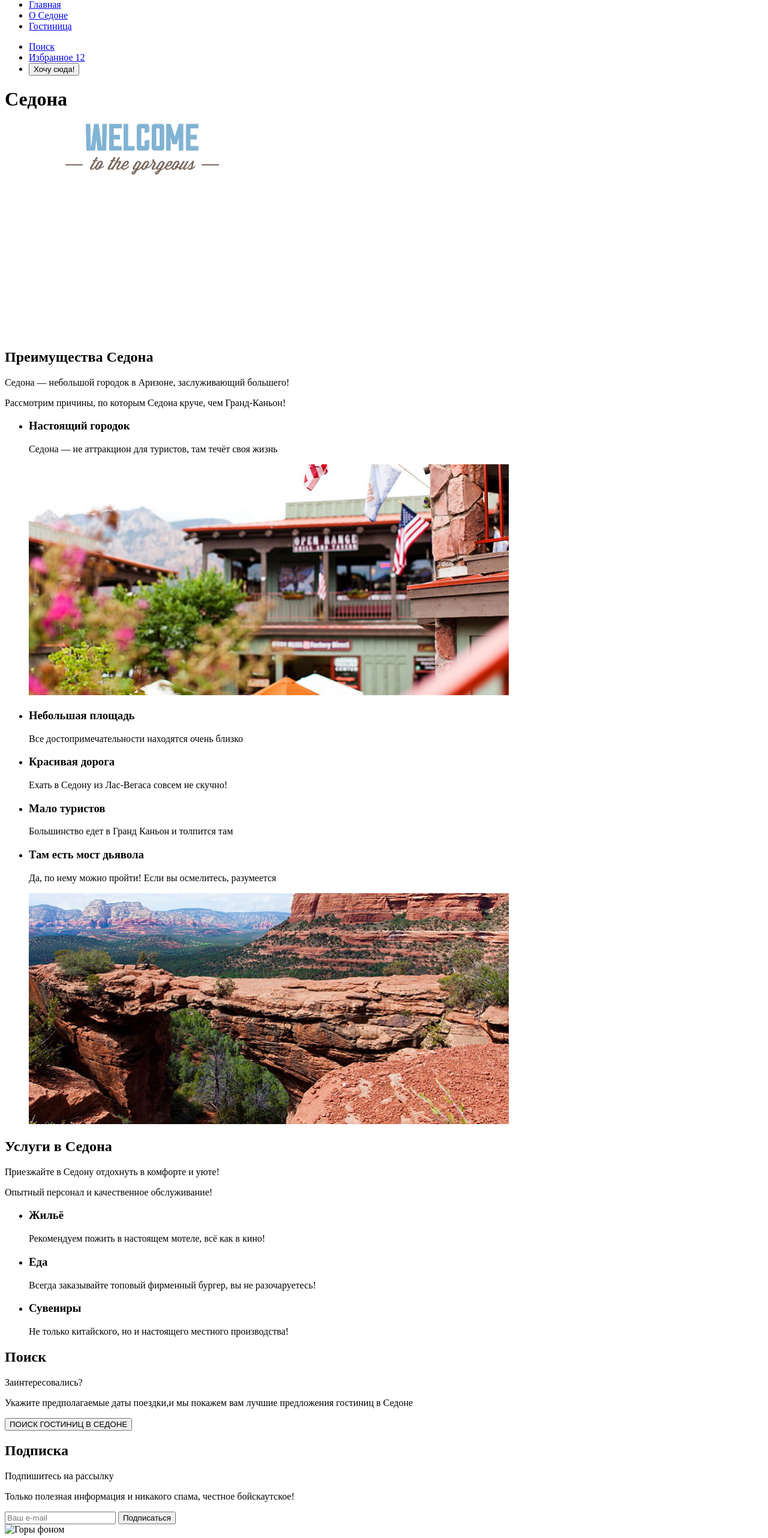
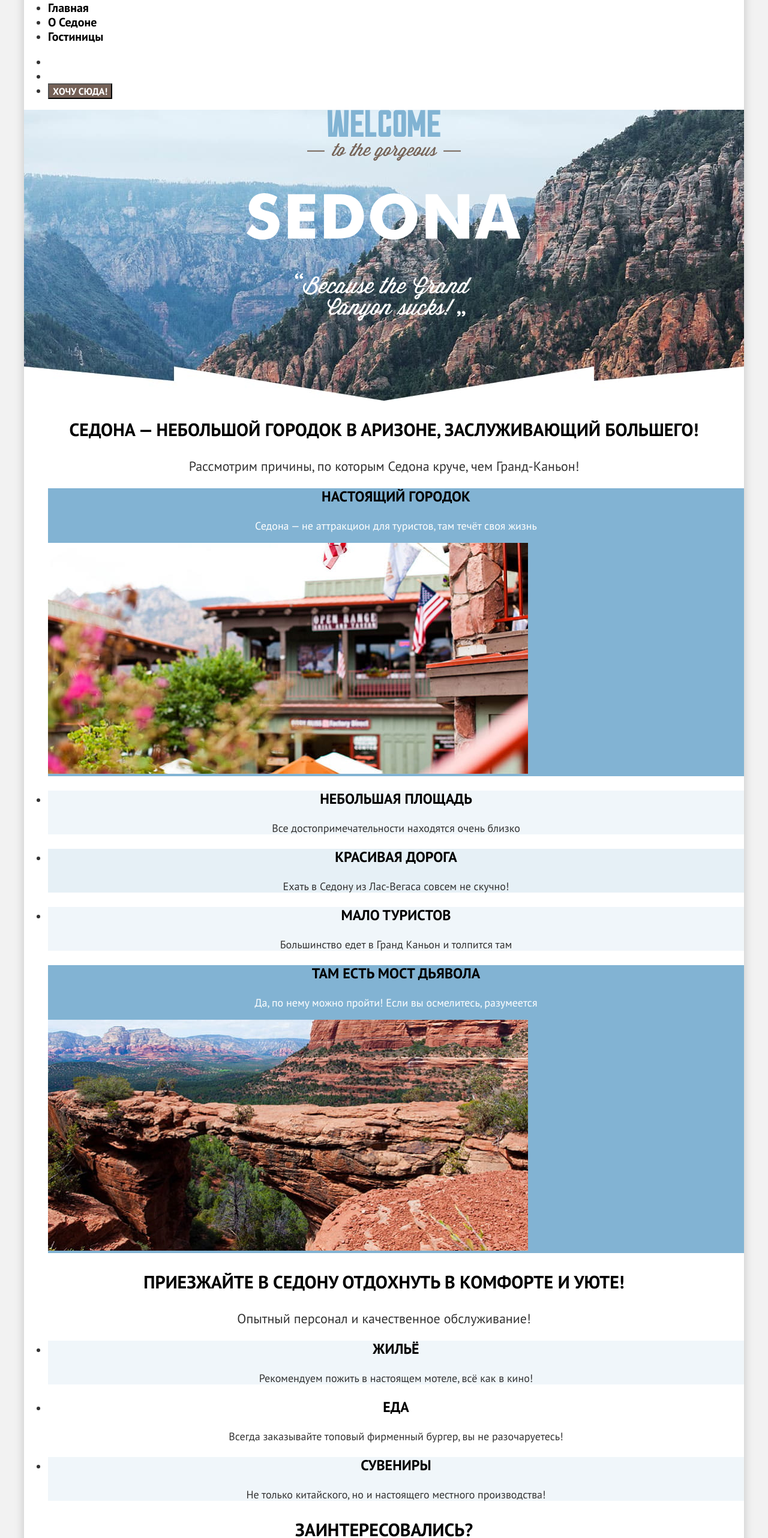
Before and after one commit to htmlacademy-htmlcss/1478577-sedona-38, a plain HTML site: page index.html in a window 1280 px wide. Shown: the part 99-2663 px from the top of the page at 60% size. Drawn offline with Linux system fonts and the light colour scheme.

Commit message:
базовая стилизация

```diff
--- a/catalog.html
+++ b/catalog.html
@@ -3,10 +3,11 @@
 <head>
     <meta charset="UTF-8">
     <title>Document</title>
+    <link rel="stylesheet" href="styles/styles.css">
 </head>
 <body>
+  <div class="page-container">
     <header class="page-header">
-
         <nav class="navigation">
             <a class="navigation-logo" href="index.html">
                 <img src="images/logo.svg" width="140px" height="70px" alt="Логотип Седоны">
@@ -19,7 +20,7 @@
                     <a class="navigation-link" href="#">О Седоне</a>
                 </li>
                 <li class="navigation-item">
-                    <a class="navigation-link" href="catalog.html">Гостиница</a>
+                    <a class="navigation-link" href="catalog.html">Гостиницы</a>
                 </li>
             </ul>
             <ul class="navigation-list navigation-user">
@@ -41,7 +42,7 @@
                     </a>
                 </li>
                 <li class="navigation-item">
-                    <button class="seach-button">
+                    <button class="navigation-button">
                         Хочу сюда!
                     </button>
                 </li>
@@ -49,9 +50,9 @@
         </nav>
     </header>
     <main class="main-inner">
+      <section class="catalog-filter">
         <header class="inner-header">
         <h1 class="inner-header-title">Гостиницы Седоны</h1>
-            <img src="#" alt="Горы на заднем плане">
           <ul class="breadcrumbs">
             <li class="breadcrumbs-item">
                 <a class="breadcrumbs-link" href="index.html">
@@ -63,7 +64,6 @@
             </li>
           </ul>
     </header>
-            <section class="catalog-product">
             <h2 class="visually-hidden">Список гостиниц с фильтрами</h2>
             <form action="#" method="get">
                 <fieldset class="catalog-filter-group">
@@ -111,15 +111,21 @@
                     <input type="number" name="price">
                     <input type="number" name="price">
                 </fieldset>
-                    <button class="button" type="submit">Применить</button>
-                    <button class="button" type="reset">Сбросить</button>
+                <button class="button-filter button-apply" type="submit">Применить</button>
+                <button class="button-filter button-reset" type="reset">Сбросить</button>
             </form>
+      </section>
 
+            <section class="product-search">
+                <h2 class="product-search-title">Найдено страниц:38</h2>
+              <form>
                 <select class="select-control" aria-label="Сортировка">
                   <option value="popular">Сначала популярные</option>
                   <option value="cheap">Сначала дешёвые</option>
                   <option value="expensive">Сначала дорогие</option>
                 </select>
+              </form>
+
                 <a href="#">
                     <span class="visually-hidden">Показать карточки</span>
                 </a>
@@ -138,7 +144,7 @@
                         <p class="product-card-name">Гостиница</p>
                         <p class="product-card-value">От 4000 ₽</p>
                         <button type="submit" class="product-card-button">Подробнее</button>
-                        <button type="submit" class="product-card-button">В избранном</button>
+                        <button type="submit" class="product-card-favorites">В избранном</button>
                         <p class="stars">
                             <span class="visually-hidden">Четыре звёзды</span>
                         </p>
@@ -153,7 +159,7 @@
                         <p class="product-card-name">Гостиница</p>
                         <p class="product-card-value">От 5000 ₽</p>
                         <button type="submit" class="product-card-button">Подробнее</button>
-                        <button type="submit" class="product-card-button">В избранном</button>
+                        <button type="submit" class="product-card-favorites">В избранном</button>
                         <p class="stars">
                             <span class="visually-hidden">Четыре звезды</span>
                         </p>
@@ -168,7 +174,7 @@
                         <p class="product-card-name">Гостиница</p>
                         <p class="product-card-value">От 2500 ₽</p>
                         <button type="submit" class="product-card-button">Подробнее</button>
-                        <button type="submit" class="product-card-button">В избранном</button>
+                        <button type="submit" class="product-card-favorites">В избранном</button>
                         <p class="stars">
                             <span class="visually-hidden">Три звезды</span>
                         </p>
@@ -183,7 +189,7 @@
                         <p class="product-card-name">Гостиница</p>
                         <p class="product-card-value">От 1500 ₽</p>
                         <button type="submit" class="product-card-button">Подробнее</button>
-                        <button type="submit" class="product-card-button">В избранном</button>
+                        <button type="submit" class="product-card-favorites">В избранном</button>
                         <p class="stars">
                             <span class="visually-hidden">Две звезды</span>
                         </p>
@@ -208,14 +214,16 @@
                     </li>
                 </ul>
             </section>
+
+
             <section class="subscription">
                 <h2 class="visually-hidden">Подписка</h2>
                 <p class="subscription-discription subtitle">Подпишитесь на рассылку</p>
-                <p class="subscription-discription">Только полезная информация и никакого спама, честное бойскаутское!
+                <p class="subscription-text">Только полезная информация и никакого спама, честное бойскаутское!
                 </p>
                 <form action="#" method="get">
                     <input type="email" name="e-mail" placeholder="Ваш e-mail">
-                    <button type="submit">Подписаться</button>
+                    <button type="submit" class="subscription-button">Подписаться</button>
                 </form>
             </section>
 
@@ -247,6 +255,7 @@
             <img src="images/logo-academy.svg" width="114.9px" height="32.9px" alt="Лого html Academy">
         </a>
     </footer>
+  </div>
 
 </body>
 </html>
--- a/index.html
+++ b/index.html
@@ -4,10 +4,12 @@
     <meta charset="UTF-8">
     <meta name="viewport" content="width=device-width, initial-scale=1.0">
     <title>HTML Academy: Седона</title>
+    <link rel="stylesheet" href="styles/styles.css">
 </head>
 <body>
-    <header class="page-header">
-        <nav class="navigation">
+    <div class="page-container">
+        <header class="page-header">
+         <nav class="navigation">
             <a class="navigation-logo" href="index.html">
                 <img src="images/logo.svg" width="140px" height="70px" alt="Логотип Седоны">
             </a>
@@ -19,7 +21,7 @@
                     <a class="navigation-link" href="#">О Седоне</a>
                 </li>
                 <li class="navigation-item">
-                    <a class="navigation-link" href="catalog.html">Гостиница</a>
+                    <a class="navigation-link" href="catalog.html">Гостиницы</a>
                 </li>
             </ul>
             <ul class="navigation-list navigation-user">
@@ -41,20 +43,23 @@
                     </a>
                 </li>
                 <li class="navigation-item">
-                    <button class="seach-button">
+                    <button class="navigation-button">
                         Хочу сюда!
                     </button>
                 </li>
             </ul>
-        </nav>
+         </nav>
     </header>
     <main class="main-index">
+      <section class="hero">
         <h1 class="visually-hidden">Седона</h1>
-        <img src="images/welcome.svg" width="458px" height="352px" alt="Добро пожаловать в великолепную Седону">
-        <section class="advantages">
+        <img class="welcome-img"  src="images/welcome.svg" width="458px" height="352px" alt="Добро пожаловать в великолепную Седону">
+      </section>
+
+      <section class="advantages">
             <h2 class="visually-hidden">Преимущества Седона</h2>
-            <p>Седона — небольшой городок в Аризоне, заслуживающий большего!</p>
-            <p>Рассмотрим причины, по которым Седона круче, чем Гранд-Каньон!</p>
+            <p class="subtitle-advantages">Седона — небольшой городок в Аризоне, заслуживающий большего!</p>
+            <p class="advantages-text">Рассмотрим причины, по которым Седона круче, чем Гранд-Каньон!</p>
             <ul class="advantages-list">
                 <li class="advantages-item">
                     <h3 class="advantages-title">Настоящий городок</h3>
@@ -82,9 +87,9 @@
 
         </section>
         <section class="services">
-            <h2 class="visually-hidden">Услуги в Седона</h2>
-            <p class="services-discription subtitle">Приезжайте в Седону отдохнуть в комфорте и уюте!</p>
-            <p class="services-discription">Опытный персонал и качественное обслуживание!</p>
+            <h2 class="visually-hidden">Услуги в Седоне</h2>
+            <p class="services-subtitle">Приезжайте в Седону отдохнуть в комфорте и уюте!</p>
+            <p class="services-text">Опытный персонал и качественное обслуживание!</p>
             <ul class="services-list">
                 <li class="services-item">
                     <h3 class="services-title">Жильё</h3>
@@ -102,22 +107,21 @@
         </section>
         <section class="search">
             <h2 class="visually-hidden">Поиск</h2>
-            <p class="search-discription subtitle">Заинтересовались?</p>
-            <p class="search-discription">Укажите предполагаемые даты поездки,и мы покажем вам лучшие предложения гостиниц в Седоне</p>
-            <button type="submit">ПОИСК ГОСТИНИЦ В СЕДОНЕ</button>
+            <p class="search-subtitle">Заинтересовались?</p>
+            <p class="search-text">Укажите предполагаемые даты поездки,и мы покажем вам лучшие предложения гостиниц в Седоне</p>
+            <button class="search-button" type="submit">ПОИСК ГОСТИНИЦ В СЕДОНЕ</button>
+        </section>
 
-
-        </section>
-        <section class="subscription">
+        <section class="subscription newsletter">
             <h2 class="visually-hidden">Подписка</h2>
-            <p class="subscription-discription subtitle">Подпишитесь на рассылку</p>
-            <p class="subscription-discription">Только полезная информация и никакого спама, честное бойскаутское!
+            <p class="subscription-discription">Подпишитесь на рассылку</p>
+            <p class="subscription-text">Только полезная информация и никакого спама, честное бойскаутское!
             </p>
             <form action="#" method="get">
                 <input type="email" name="e-mail" placeholder="Ваш e-mail">
-                <button type="submit">Подписаться</button>
+                <button type="submit" class="subscription-button">Подписаться</button>
             </form>
-            <img src="#" alt="Горы фоном">
+
         </section>
     </main>
     <footer class="page-footer">
@@ -146,6 +150,6 @@
             <img src="images/logo-academy.svg" width="114.9px" height="32.9px" alt="Лого html Academy">
         </a>
     </footer>
-
+    </div>
 </body>
 </html>
--- /dev/null
+++ b/styles/styles.css
@@ -0,0 +1,258 @@
+@font-face {
+  font-family: "PT Sans";
+  font-style: normal;
+  font-weight: 400;
+  src:url(../fonts/ptsans-400.woff2);
+  font-display: swap;
+}
+@font-face {
+  font-family: "PT Sans";
+  font-style: normal;
+  font-weight: 700;
+  src:url(../fonts/ptsans-700.woff2);
+  font-display: swap;
+}
+body {
+  font-family: "PT Sans", sans-serif;
+  font-size: 18px;
+  line-height: 21px;
+  font-weight: 400;
+  color: #333;
+  background-color: #F2F2F2;
+
+}
+.visually-hidden {
+  display: none;
+}
+.page-container {
+  width: 1200px;
+  margin: 0 auto;
+  background-color: #FFF;
+  box-shadow: 0px 0px 15px 0px rgba(0, 0, 0, 0.20);
+}
+.navigation-link {
+  font-size: 20px;
+  font-weight: 700;
+  line-height: 24px;
+  color: #000;
+  text-decoration: none;
+}
+.navigation-button{
+  color: #FFF;
+  font-family: inherit;
+  font-size: 16px;
+  font-weight: 700;
+  line-height: 20px;
+  text-transform: uppercase;
+  background-color: #756157;
+}
+.hero {
+  height: 485px;
+  background-image: url(../images/background-1.jpg);
+  background-repeat: no-repeat;
+  background-size: cover;
+}
+.welcome-img {
+  display: block;
+  margin: auto;
+}
+.subtitle-advantages {
+  font-size: 30px;
+  font-weight: 700;
+  line-height: 36px;
+  text-transform: uppercase;
+  text-align: center;
+  color: #000;
+}
+.advantages-text {
+  font-size: 22px;
+  line-height: 26px;
+  text-align: center;
+}
+.advantages-title {
+  text-align: center;
+  font-size: 24px;
+  font-weight: 700;
+  line-height: 28px;
+  text-transform: uppercase;
+  color: #000;
+}
+.advantages-discription {
+  text-align: center;
+}
+.advantages-item:nth-child(odd){
+  background-color: rgba(131, 179, 211, 0.2);
+}
+
+.advantages-item:nth-child(even){
+  background-color: rgba(131, 179, 211, 0.12);
+}
+
+.advantages-item:nth-child(4n+1) {
+  color: rgb(255, 255, 255);
+  background-color: rgba(130, 179, 211, 1);
+}
+.services-subtitle {
+  text-align: center;
+  font-size: 30px;
+  font-weight: 700;
+  line-height: 36px;
+  text-transform: uppercase;
+  color: #000;
+}
+.services-text {
+  text-align: center;
+  font-size: 22px;
+  line-height: 26px;
+}
+.services-title {
+  color: #000;
+  text-align: center;
+  font-size: 24px;
+  font-weight: 700;
+  line-height: 28px;
+  text-transform: uppercase;
+}
+.services-discription {
+  text-align: center;
+  font-size: 18px;
+  line-height: 21px;
+}
+.services-item:nth-child(odd) {
+  background-color:  rgba(131, 179, 211, 0.12);
+}
+.search {
+  text-align: center;
+}
+.search-subtitle{
+  color: #000;
+  font-size: 30px;
+  font-weight: 700;
+  line-height: 36px;
+  text-transform: uppercase;
+}
+.search-text{
+  text-align: center;
+  font-size: 22px;
+  line-height: 26px;
+}
+.search-button{
+  color: #FFF;
+  font-family: inherit;
+  font-size: 20px;
+  font-weight: 700;
+  line-height: 36px;
+  text-transform: uppercase;
+  background-color: #756157;
+}
+.subscription{
+  text-align: center;
+}
+.newsletter{
+  background-image: url(../images/background-2.jpg);
+  background-repeat: no-repeat;
+  background-size: 100% auto;
+  color:  #FFF;
+  background-color: #82B3D3;
+}
+.subscription-discription {
+  font-size: 30px;
+  font-weight: 700;
+  line-height: 36px;
+  text-transform: uppercase;
+}
+.subscription-text {
+  font-size: 22px;
+  line-height: 26px;
+}
+.subscription-button {
+  color: #FFFFFF;
+  background-color: #82B3D3;
+  font-size: 20px;
+  font-weight: 700;
+  line-height: 36px;
+  text-transform: uppercase;
+  font-family: inherit;
+}
+.subtitle{
+  color:#000
+}
+.inner-header-title {
+  font-size: 60px;
+  font-weight: 700;
+  line-height: 78px;
+}
+.catalog-filter{
+  background-image: url(../images/background-3.jpg);
+  background-repeat: no-repeat;
+  background-size: cover;
+  color: #FFF;
+  background-color: #82B3D3;
+}
+.breadcrumbs-link{
+  text-decoration: none;
+  color: #FFF;
+  font-size: 16px;
+  line-height: 21px;
+}
+.button-filter{
+  font-family: inherit;
+  font-size: 16px;
+  font-weight: 700;
+  line-height: 20px;
+  text-transform: uppercase;
+  color: #FFF;
+}
+.button-apply{
+  background-color: #82B3D3;
+}
+.button-reset{
+  background-color: transparent;
+}
+.product-search-title {
+   color:  #000;
+   font-size: 30px;
+   font-weight: 700;
+   line-height: 36px;
+   text-transform: uppercase;
+}
+.select-control{
+  font-family: inherit;
+  line-height: 21px;
+  font-weight: 400;
+  font-size: 18px;
+  color: #333;
+}
+.product-card-link{
+  color: #000;
+  font-size: 24px;
+  font-weight: 700;
+  line-height: 28px;
+  text-decoration: none;
+}
+.product-card-rating {
+  font-size: 16px;
+  line-height: 20px;
+  text-transform: uppercase;
+  background-color: #F2F2F2;
+}
+.product-card-button {
+  background-color: #756157;
+  color: #FFFFFF;
+  font-size: 16px;
+  font-weight: 700;
+  line-height: 20px;
+  text-transform: uppercase;
+  border-radius: 4px;
+  font-family: inherit;
+}
+.product-card-favorites {
+  background-color: #82B3D3;
+  color:#FFFFFF;
+  font-size: 16px;
+  font-weight: 700;
+  line-height: 20px;
+  text-transform: uppercase;
+  border-radius: 4px;
+  font-family: inherit;
+}
```
Lines whose indentation alone changed are shown as unchanged.
